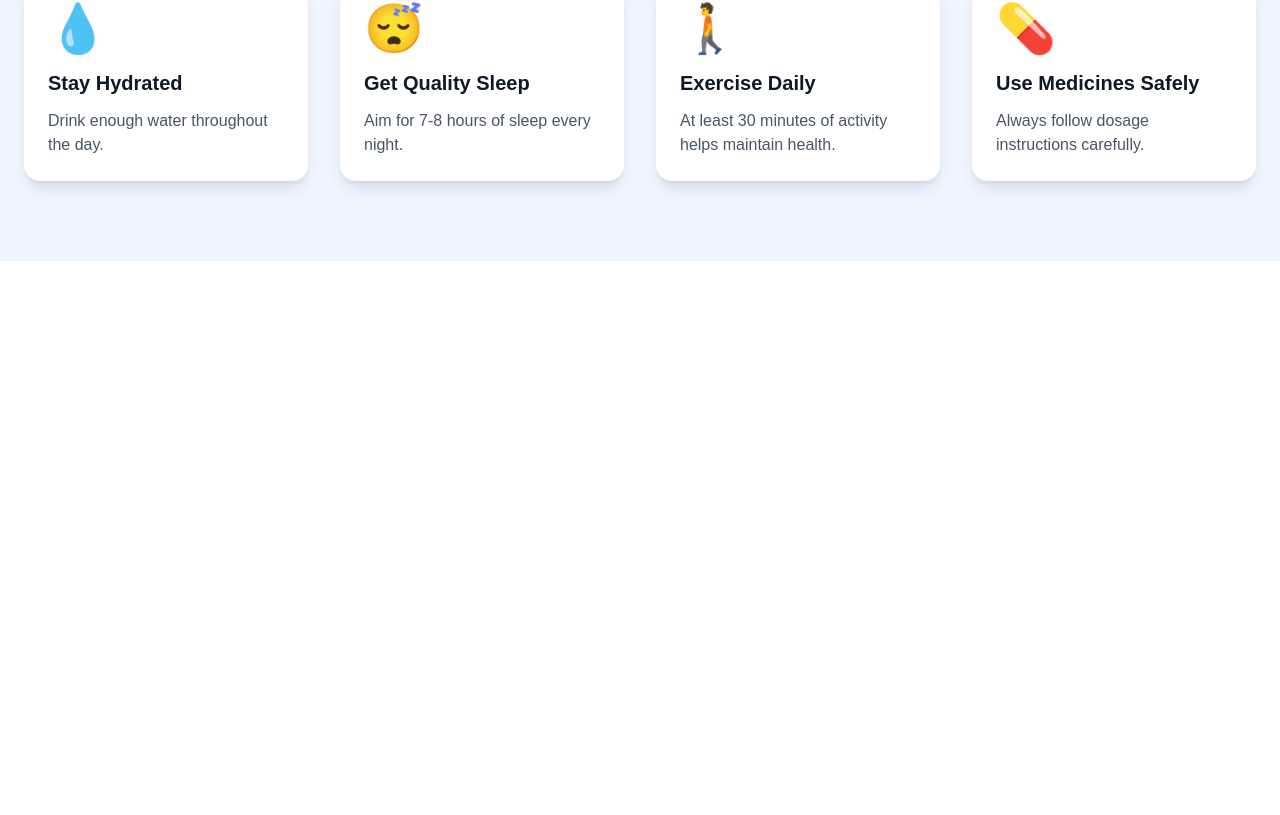
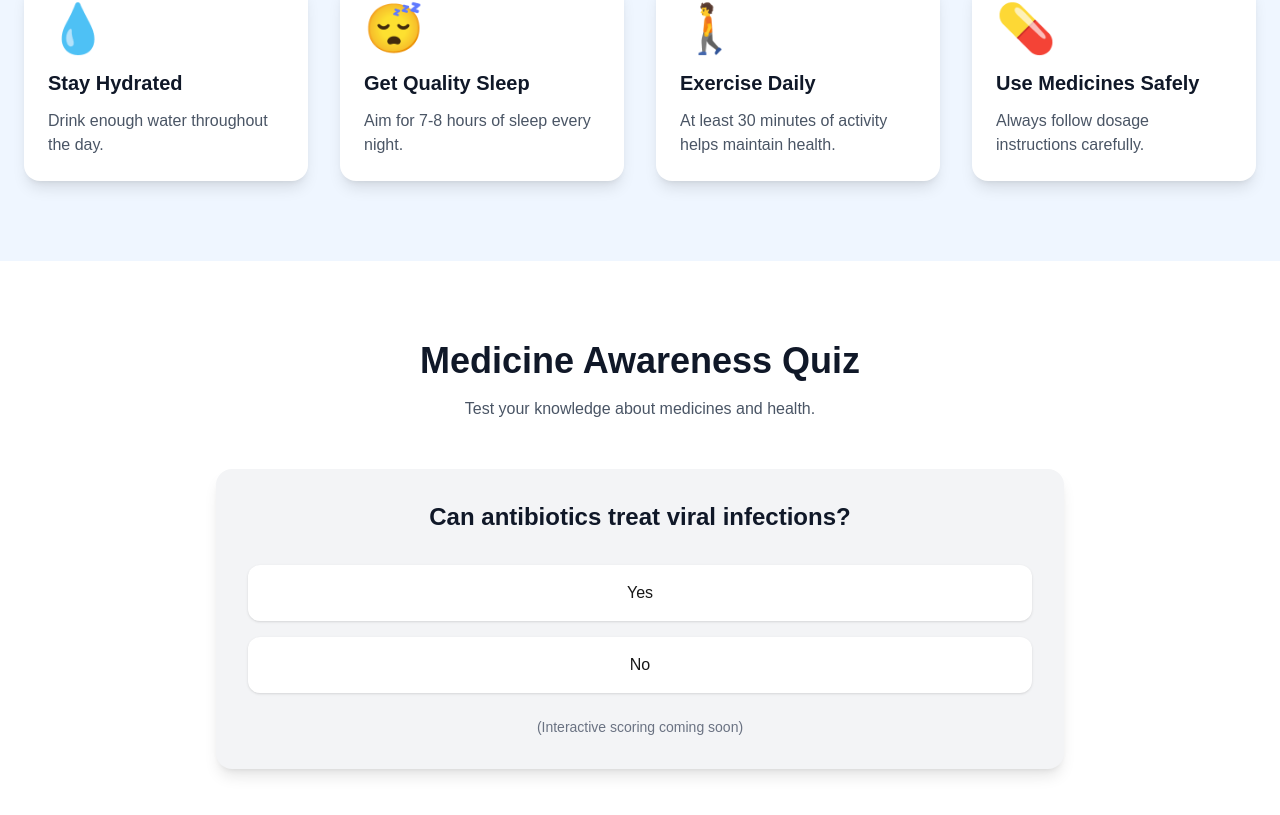
Before and after one commit to Shruthii7/mediwise-sdg3, a Next.js app: page / in a window 1280 px wide. Shown: the part 2420-3235 px from the top of the page. Before the commit the page ends 2681 px from the top, so only its background shows below. Built offline with nearby package versions, Linux system fonts and the light colour scheme.

Commit message:
Add quiz section

```diff
--- a/app/page.tsx
+++ b/app/page.tsx
@@ -4,6 +4,7 @@ import FeaturedMedicines from "@/components/FeaturedMedicines";
 import Categories from "@/components/Categories";
 import DrugInteractions from "@/components/DrugInteractions";
 import HealthTips from "@/components/HealthTips";
+import QuizSection from "@/components/QuizSection";
 
 export default function Home() {
   return (
@@ -14,6 +15,7 @@ export default function Home() {
   <Categories />
   <DrugInteractions />
   <HealthTips />
+  <QuizSection />
 </>
   );
 }
--- /dev/null
+++ b/components/QuizSection.tsx
@@ -0,0 +1,41 @@
+export default function QuizSection() {
+  return (
+    <section className="py-20 bg-white">
+      <div className="max-w-4xl mx-auto px-6 text-center">
+
+        <h2 className="text-4xl font-bold text-gray-900">
+          Medicine Awareness Quiz
+        </h2>
+
+        <p className="text-gray-600 mt-4">
+          Test your knowledge about medicines and health.
+        </p>
+
+        <div className="bg-gray-100 rounded-2xl p-8 mt-12 shadow-lg">
+
+          <h3 className="text-2xl font-semibold text-gray-900">
+            Can antibiotics treat viral infections?
+          </h3>
+
+          <div className="mt-8 space-y-4">
+
+            <button className="w-full bg-white p-4 rounded-xl shadow hover:bg-blue-50">
+              Yes
+            </button>
+
+            <button className="w-full bg-white p-4 rounded-xl shadow hover:bg-blue-50">
+              No
+            </button>
+
+          </div>
+
+          <p className="mt-6 text-sm text-gray-500">
+            (Interactive scoring coming soon)
+          </p>
+
+        </div>
+
+      </div>
+    </section>
+  );
+}
```
Lines whose indentation alone changed are shown as unchanged.
